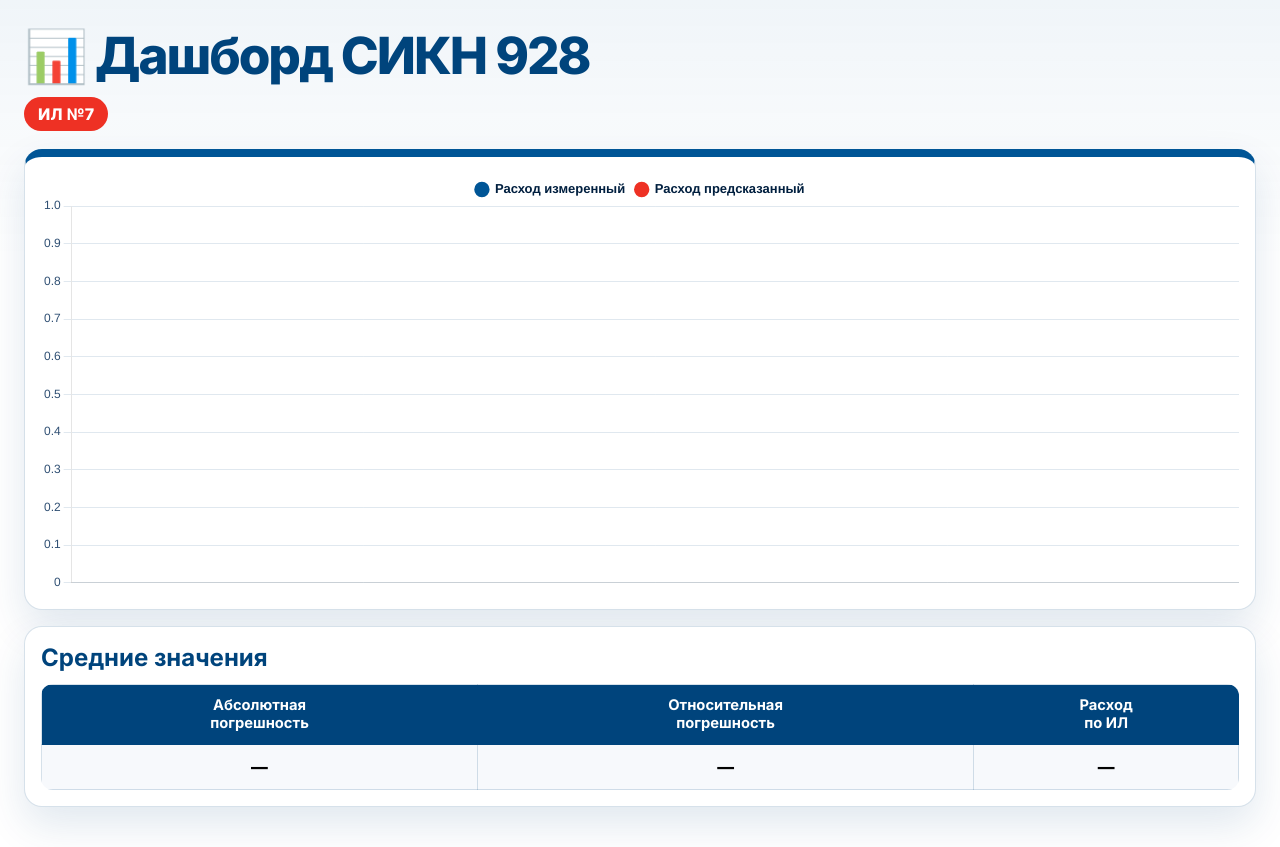
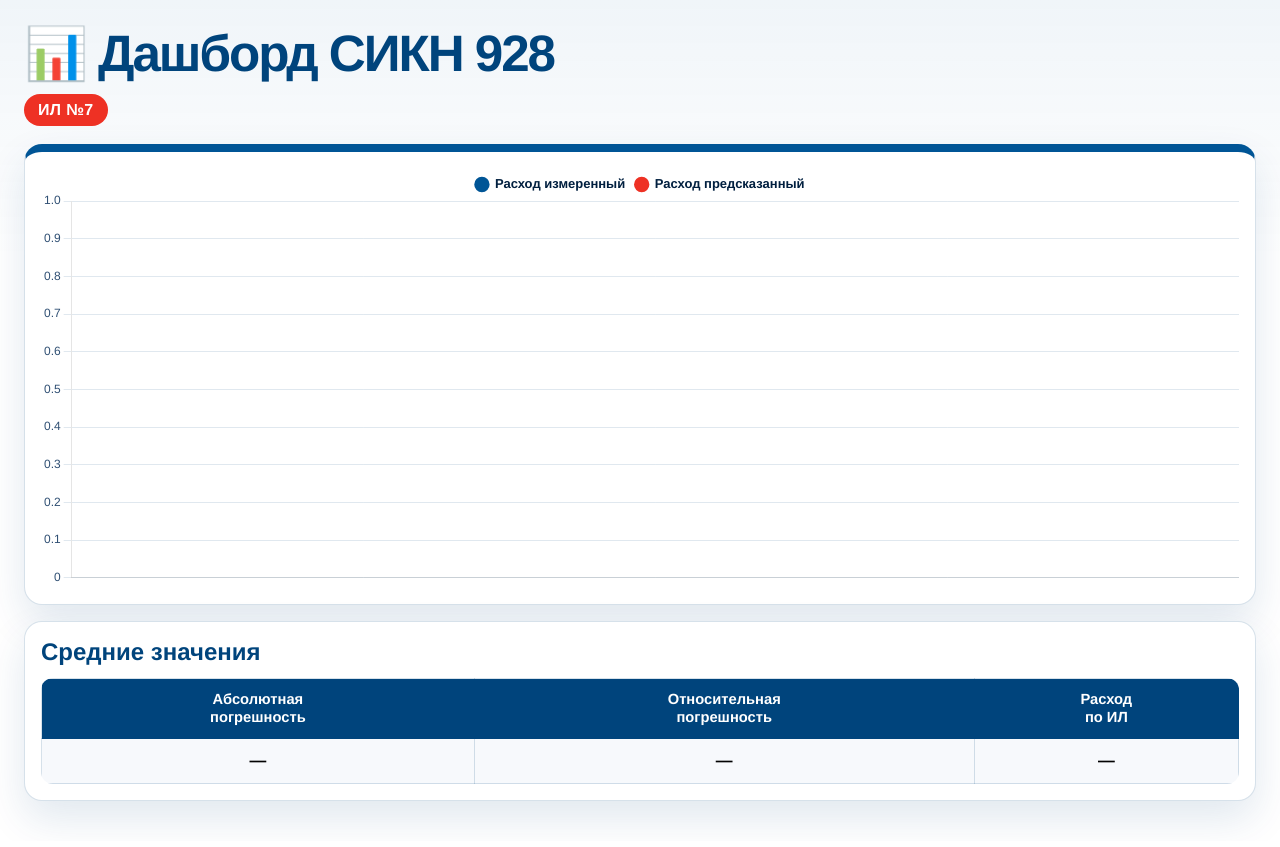
Before and after one commit to niknech/codex, a Flask app: page / in a window 1280 px wide. After the commit the page ends 823 px from the top, so only its background shows below. Run offline with Flask 3, Linux system fonts and the light colour scheme; data that the repository does not hold is empty.

Commit message:
Use Franklin Gothic Medium dashboard font

```diff
--- a/static/app.js
+++ b/static/app.js
@@ -2,6 +2,9 @@ const stepMs = 1500;
 let allRows = [];
 let shownRows = [];
 let currentIndex = 0;
+
+const dashboardFont = "'Franklin Gothic Medium', 'Arial Narrow', Arial, sans-serif";
+Chart.defaults.font.family = dashboardFont;
 
 const commonOptions = {
   responsive: true,
@@ -10,7 +13,7 @@ const commonOptions = {
     legend: {
       labels: {
         color: '#001f3f',
-        font: { size: 13, weight: '700' },
+        font: { family: dashboardFont, size: 13, weight: '700' },
         usePointStyle: true,
         pointStyle: 'circle',
       },
@@ -18,11 +21,11 @@ const commonOptions = {
   },
   scales: {
     x: {
-      ticks: { color: '#2f4f73', maxRotation: 0, autoSkip: true },
+      ticks: { color: '#2f4f73', font: { family: dashboardFont }, maxRotation: 0, autoSkip: true },
       grid: { color: 'rgba(0, 68, 124, 0.08)' },
     },
     y: {
-      ticks: { color: '#2f4f73' },
+      ticks: { color: '#2f4f73', font: { family: dashboardFont } },
       grid: { color: 'rgba(0, 68, 124, 0.12)' },
     },
   },
--- a/static/styles.css
+++ b/static/styles.css
@@ -12,7 +12,7 @@
 
 * {
   box-sizing: border-box;
-  font-family: 'Inter', sans-serif;
+  font-family: 'Franklin Gothic Medium', 'Arial Narrow', Arial, sans-serif;
 }
 
 body {
--- a/templates/index.html
+++ b/templates/index.html
@@ -4,12 +4,6 @@
     <meta charset="UTF-8" />
     <meta name="viewport" content="width=device-width, initial-scale=1.0" />
     <title>Дашборд СИКН 928</title>
-    <link rel="preconnect" href="https://fonts.googleapis.com" />
-    <link rel="preconnect" href="https://fonts.gstatic.com" crossorigin />
-    <link
-      href="https://fonts.googleapis.com/css2?family=Inter:wght@400;600;700;800&display=swap"
-      rel="stylesheet"
-    />
     <script src="https://cdn.jsdelivr.net/npm/chart.js"></script>
     <link rel="stylesheet" href="{{ url_for('static', filename='styles.css') }}" />
   </head>
```
